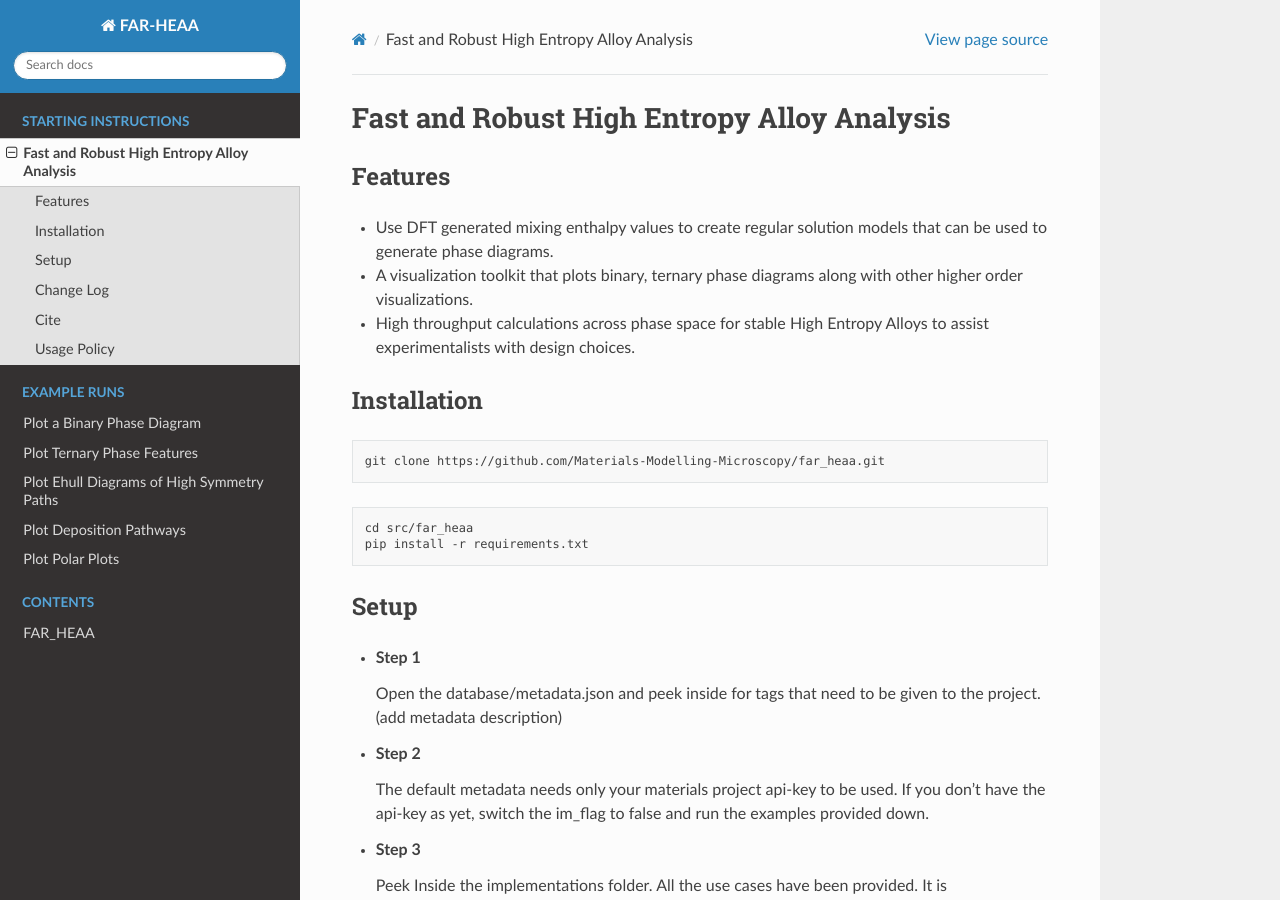
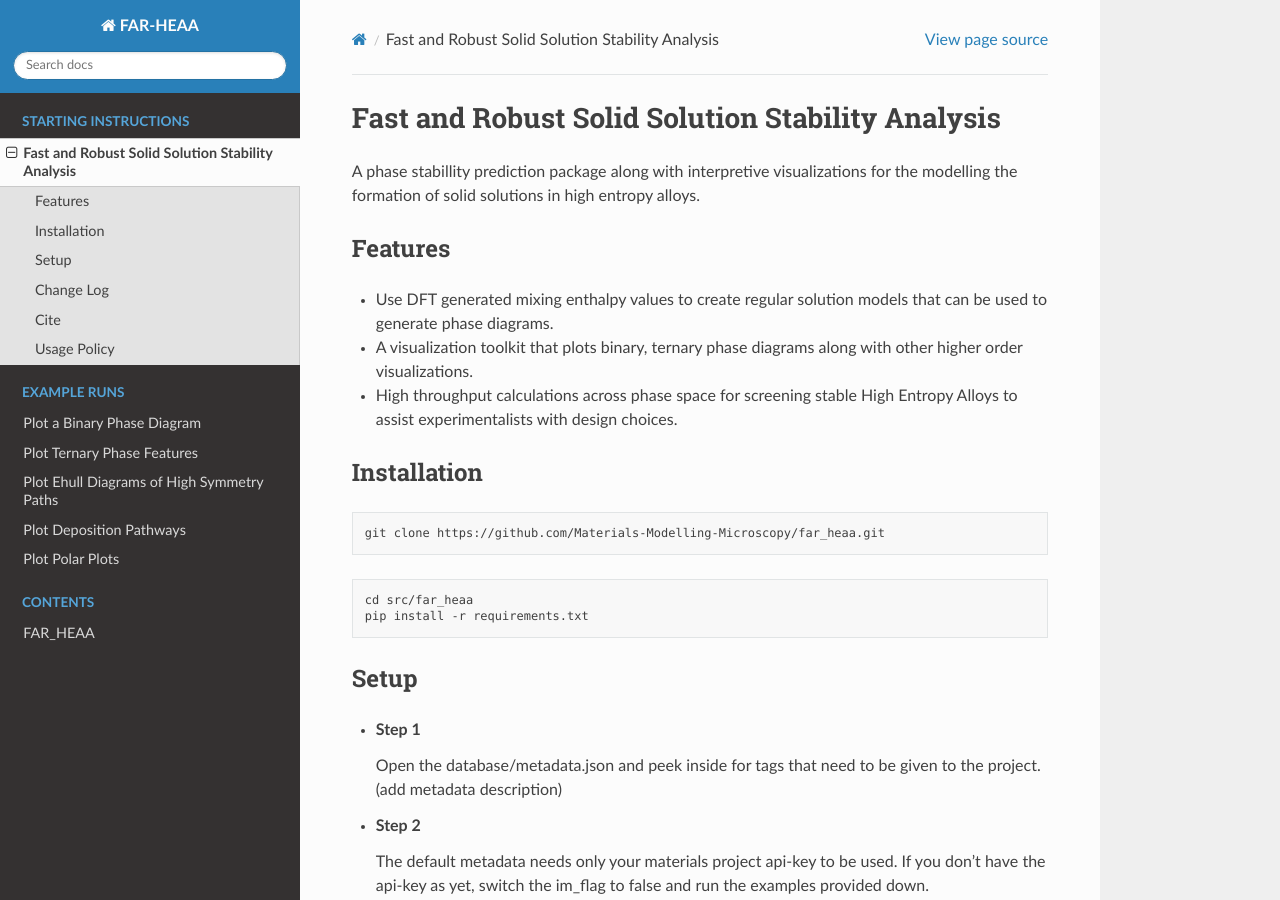
Before and after one commit to Materials-Modelling-Microscopy/far_heaa, a Sphinx documentation site: the page built from docs/ReadME.md, in a window 1280 px wide and 900 px high. Built offline with Sphinx 7.4.7 and the Read the Docs theme 3.1.0, drawn with Linux system fonts in a browser that asks for light colours.

Commit message:
Update ReadME.md

```diff
--- a/docs/ReadME.md
+++ b/docs/ReadME.md
@@ -1,10 +1,12 @@
-# Fast and Robust High Entropy Alloy Analysis
+# Fast and Robust Solid Solution Stability Analysis
+
+A phase stabillity prediction package along with interpretive visualizations for the modelling the formation of solid solutions in high entropy alloys.
 
 ## Features
 
 - Use DFT generated mixing enthalpy values to create regular solution models that can be used to generate phase diagrams.
 - A visualization toolkit that plots binary, ternary phase diagrams along with other higher order visualizations.
-- High throughput calculations across phase space for stable High Entropy Alloys to assist experimentalists with design choices.
+- High throughput calculations across phase space for screening stable High Entropy Alloys to assist experimentalists with design choices.
 
 ## Installation
 
```
